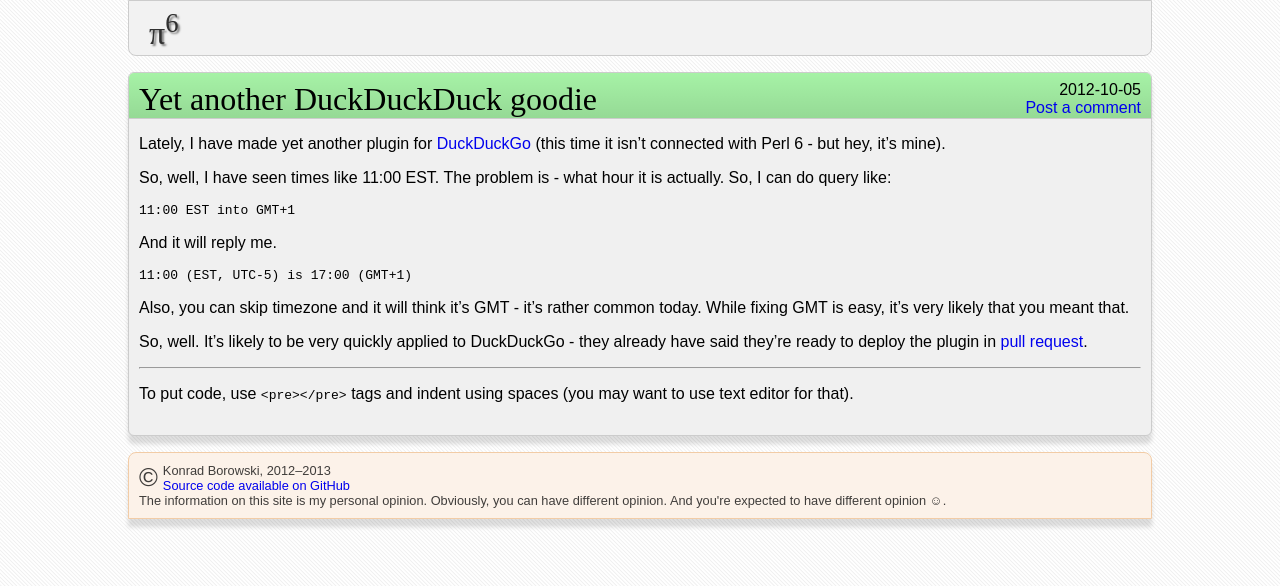
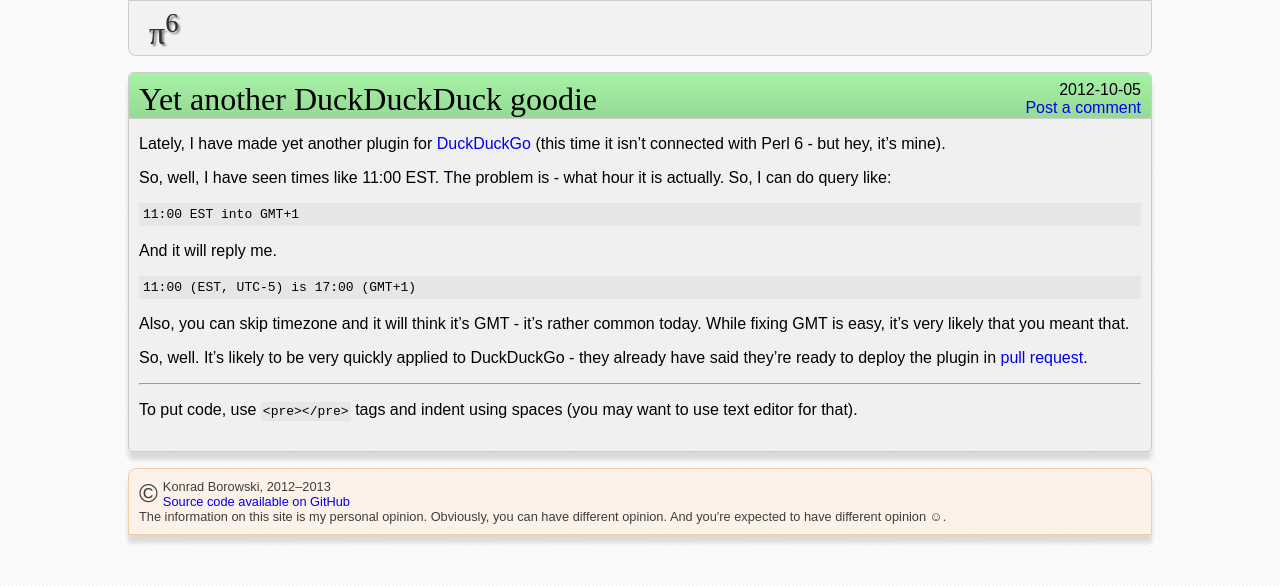
Before and after one commit to KamilaBorowska/old-xfix.github.io, a Jekyll site: the page built from _posts/2012-10-05-yet-another-duckduckgo-goodie.md, in a window 1280 px wide. Shown: the top 586 px of the page. Built offline with Jekyll 4.4.1, drawn with Linux system fonts in a browser that asks for light colours; some web fonts are replaced; comment, search, counter and statistics services are not loaded.

Commit message:
Add proper syntax highlighting.

```diff
--- a/_includes/footer.html
+++ b/_includes/footer.html
@@ -7,3 +7,4 @@
 you can have different opinion. And you're expected to have different
 opinion ☺.
 </footer>
+<script src="https://google-code-prettify.googlecode.com/svn/loader/run_prettify.js"></script>
--- a/_layouts/post.html
+++ b/_layouts/post.html
@@ -5,7 +5,7 @@
 </a>
 </header>
 {% include post.html   %}
-{{ content | remove:"id='perl_6_specification'" | remove:"id='stdpm6'" | remove:"id='rakudo_perl'" | remove:"id='niecza_perl'" | replace:'</div></p>','</div>' | replace:'</div></p>','</div>' | replace:"src='","src='img/" | replace:'<h3','<h1' | replace:'<h4','<h2' | replace:'</h3','</h1' | replace:'</h4','</h2' }}
+{{ content | remove:"id='perl_6_specification'" | remove:"id='stdpm6'" | remove:"id='rakudo_perl'" | remove:"id='niecza_perl'" | replace:"src='","src='img/" | replace:'<h3','<h1' | replace:'<h4','<h2' | replace:'</h3','</h1' | replace:'</h4','</h2' | replace:'<code','<code class="prettyprint"' }}
 <hr>
 
 <script>
--- a/index.css
+++ b/index.css
@@ -209,3 +209,27 @@
 .tex, .tex sub {
     font-size: 1em;
 }
+
+pre, code {
+    background: rgb(230, 230, 230);
+    padding: 4px;
+}
+
+code {
+    padding: 2px;
+}
+
+pre code {
+    padding: 0;
+}
+
+/* Fix syntax highlighter (!important hax) */
+a code * {
+    color: inherit !important;
+}
+
+/* To avoid link confusion, use Kate color for keywords */
+.prettyprint .kwd {
+    color: black;
+    font-weight: bold;
+}
--- a/index.html
+++ b/index.html
@@ -21,7 +21,7 @@
 </header>
 {% for page in paginator.posts %}
 {% include post.html %}
-{{ page.content | markdownify | remove:"id='deprecations'" | remove:"id='new_features'" | remove:"id='incompatible_changes'" | remove:"id='perl_6_specification'" | remove:"id='stdpm6'" | remove:"id='rakudo_perl'" | remove:"id='niecza_perl'" | replace:'</div></p>','</div>' | replace:'</div></p>','</div>' | replace:"src='","src='img/" | replace:'<h3','<h1' | replace:'<h4','<h2' | replace:'</h3','</h1' | replace:'</h4','</h2' }}
+{{ page.content | markdownify | remove:"id='deprecations'" | remove:"id='new_features'" | remove:"id='incompatible_changes'" | remove:"id='perl_6_specification'" | remove:"id='stdpm6'" | remove:"id='rakudo_perl'" | remove:"id='niecza_perl'" | replace:'</div></p>','</div>' | replace:'</div></p>','</div>' | replace:"src='","src='img/" | replace:'<h3','<h1' | replace:'<h4','<h2' | replace:'</h3','</h1' | replace:'</h4','</h2' | replace:'<code','<code class="prettyprint"'  }}
 </article>
 {% endfor %}
 <script src="//pi6.disqus.com/count.js" async></script>
```
